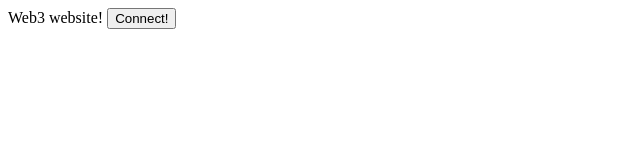
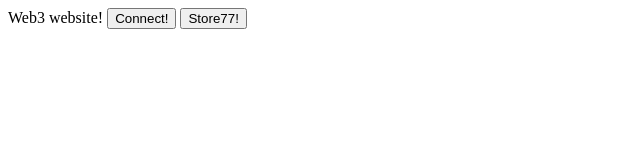
Before and after one commit to JMariadlcs/front-end-web3, a website with bundled scripts: page index.html in a window 1280 px wide. Shown: the whole page, without its empty margins (0-640 px from the left). Built offline with nearby package versions, Linux system fonts and the light colour scheme.

Commit message:
store() function

```diff
--- a/index.html
+++ b/index.html
@@ -1,16 +1,15 @@
 <!DOCTYPE html>
 <html lang="en">
 <head>
-    <meta charset="UTF-8">
-    <meta http-equiv="X-UA-Compatible" content="IE=edge">
-    <meta name="viewport" content="width=device-width, initial-scale=1.0">
     <title>Document</title>
 </head>
 <body>
     Web3 website!
     <!-- Connect button defined here -->
     <button id="connectButton" onclick="bundle.connect()">Connect!</button>
+    <!-- Store button defined here -->
+    <button onclick="bundle.store()">Store77!</button>
+</body>
     <!-- Import scripts from index.js -->
-    <scripts src="./dist/bundle.js"></scripts>
-</body>
+    <script src="./dist/bundle.js" type="text/javascript"></script>
 </html>
--- a/index.js
+++ b/index.js
@@ -2,7 +2,119 @@ const { ethers } = require("ethers"); // use: 'yarn add browserify' to be able t
 
 async function connect() { // Connect Metamask
     if (typeof window.ethereum !== "undefined") { // check that Metamask exists
-        await window.ethereum.request({method: "eth_requestAccounts"})
-        document.getElementById("connectButton").innerHTML = "Connected"; // Change 'Connect' to 'Connected'
+        await window.ethereum.request({ method: "eth_requestAccounts" });
     }
 }
+
+async function store() { // Store function from hardhat-simple-storage -> SimpleStorage.sol
+   if (typeof window.ethereum !== "undefined") {
+    // we need -> ADDRESS, ABI
+    const contractAddress = "0x5FbDB2315678afecb367f032d93F642f64180aa3"; // Address from SimpleStorage.sol deployment done when local blockchain was executed (you can get any other contract)
+    const abi = [  // ABI from SmarContract Artifacts || best pratice -> include in a file and import it
+        {
+          "inputs": [
+            {
+              "internalType": "string",
+              "name": "_name",
+              "type": "string"
+            },
+            {
+              "internalType": "uint256",
+              "name": "_favoriteNumber",
+              "type": "uint256"
+            }
+          ],
+          "name": "addPerson",
+          "outputs": [],
+          "stateMutability": "nonpayable",
+          "type": "function"
+        },
+        {
+          "inputs": [
+            {
+              "internalType": "string",
+              "name": "",
+              "type": "string"
+            }
+          ],
+          "name": "nameToFavoriteNumber",
+          "outputs": [
+            {
+              "internalType": "uint256",
+              "name": "",
+              "type": "uint256"
+            }
+          ],
+          "stateMutability": "view",
+          "type": "function"
+        },
+        {
+          "inputs": [
+            {
+              "internalType": "uint256",
+              "name": "",
+              "type": "uint256"
+            }
+          ],
+          "name": "people",
+          "outputs": [
+            {
+              "internalType": "uint256",
+              "name": "favoriteNumber",
+              "type": "uint256"
+            },
+            {
+              "internalType": "string",
+              "name": "name",
+              "type": "string"
+            }
+          ],
+          "stateMutability": "view",
+          "type": "function"
+        },
+        {
+          "inputs": [],
+          "name": "retrieve",
+          "outputs": [
+            {
+              "internalType": "uint256",
+              "name": "",
+              "type": "uint256"
+            }
+          ],
+          "stateMutability": "view",
+          "type": "function"
+        },
+        {
+          "inputs": [
+            {
+              "internalType": "uint256",
+              "name": "_favoriteNumber",
+              "type": "uint256"
+            }
+          ],
+          "name": "store",
+          "outputs": [],
+          "stateMutability": "nonpayable",
+          "type": "function"
+        }
+      ];
+
+      // Now: we connect to the Blockchain and execute the transaction
+      const provider = new ethers.providers.Web3Provider(window.ethereum);
+      const signer = provider.getSigner(); // signer: MetaMask account
+      const contract = new ethers.Contract(contractAddress, abi, signer); // instantiate Contract with connected MetaMask account
+
+      // execute transaction NOW
+      try{
+        await contract.store(77);
+      }catch (error) {
+        console.log(error);
+      }
+   }
+}
+
+module.exports = {
+    connect,
+    store,
+};
```
Also changed, not shown: README.md, 2 other files.
